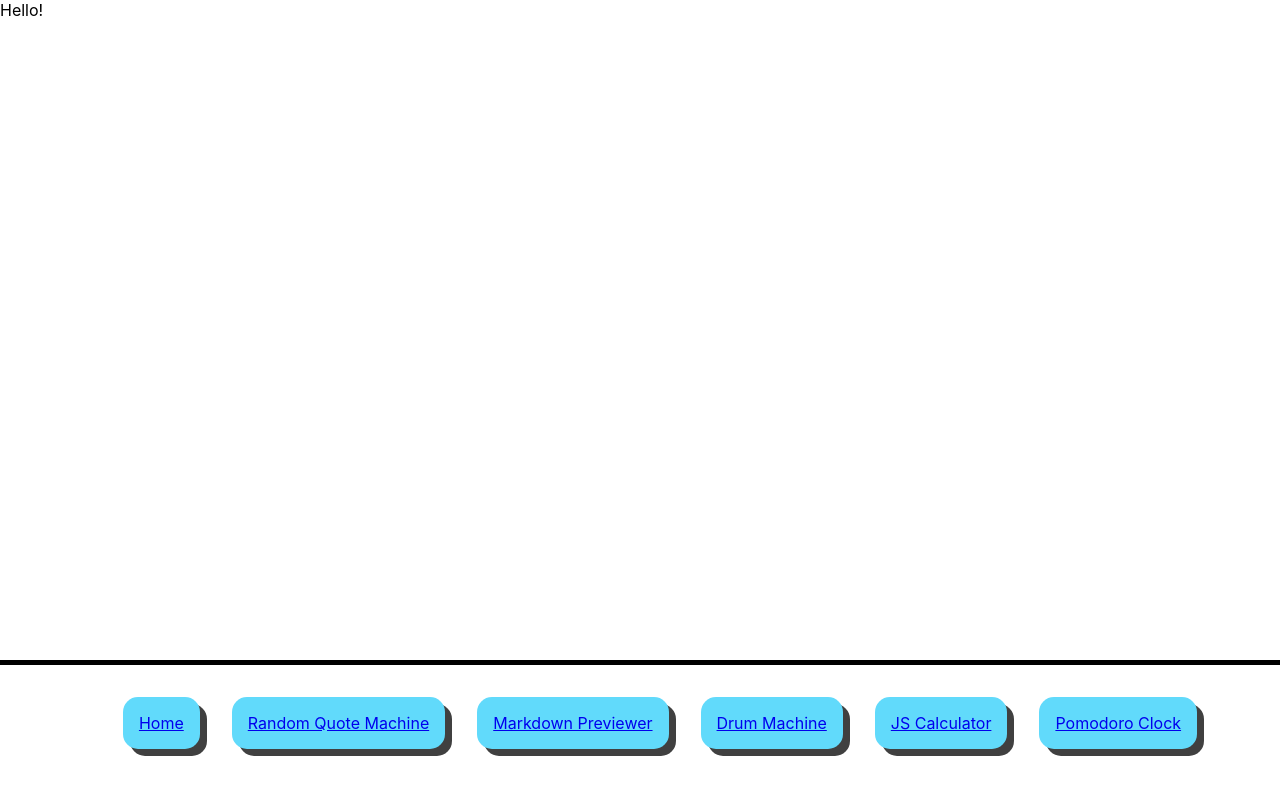
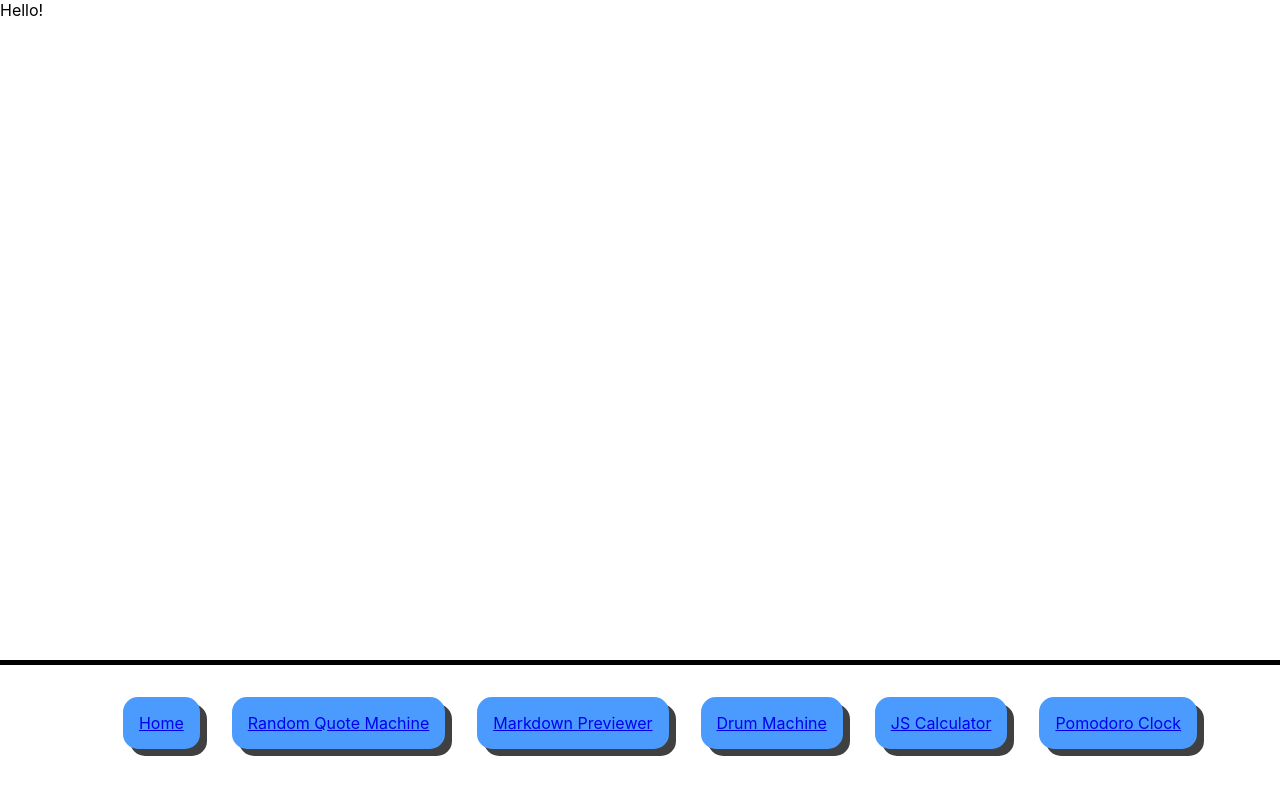
Before and after one commit to chiubaca/fcc-front-end-libs-challenge, a React (Create React App) app: page /drum-machine in a window 1280 px wide. Shown: the top 794 px of the page. Built offline with nearby package versions, Linux system fonts and the light colour scheme.

Commit message:
bolour tweak

```diff
--- a/src/index.scss
+++ b/src/index.scss
@@ -33,11 +33,13 @@ nav{
       list-style-type: none;
 
       li{
-        background-color: #61dafb;
+        background-color: #4b9bff;
         box-shadow: 7px 7px 0px 0px rgba(0,0,0,0.75);
         border-radius: 15px;
         margin: 1rem;
         padding: 1rem;
+        color: #ffffff;
       }
+
   }
 }
```
